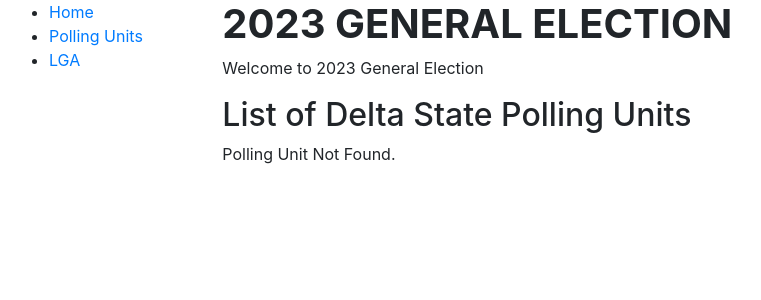
After one commit to damiso15/bincom, a Django app: page /lga-list in a window 1280 px wide. The commit adds this page. Shown: the top 300 px of the page, without its empty margins (6-767 px from the left). Run offline with Django 3.2, Linux system fonts and the light colour scheme; data that the repository does not hold is empty.

Commit message:
Bincom Programming Test: Created the Views, Urls and Templates for Question 2

```diff
--- a/core/urls.py
+++ b/core/urls.py
@@ -23,5 +23,8 @@ urlpatterns = [
     path('admin/', admin.site.urls),
     path('', views.index_view, name='index'),
     path('polling-unit-list', views.PollingUnitListView.as_view(), name='polling_unit_list'),
-    path('polling-unit-result/<int:pk>', views.polling_unit_detail_view, name='polling_unit_result')
+    path('polling-unit-result/<int:pk>', views.polling_unit_detail_view, name='polling_unit_result'),
+    path('lga-list', views.LGAListView.as_view(), name='lga_list'),
+    path('lga-polling-result/<int:pk>', views.lga_detail_view, name='lga_polling_result'),
+
 ]
--- a/polls/models.py
+++ b/polls/models.py
@@ -65,6 +65,10 @@ class LGA(models.Model):
     date_entered = models.DateTimeField(null=True)
     user_ip_address = models.CharField(max_length=50)
 
+    def get_absolute_url(self):
+        """Returns the url to access a detail record for this book."""
+        return reverse('lga_polling_result', args=[str(self.unique_id)])
+
 
 class Party(models.Model):
     id = models.AutoField(validators=[MaxValueValidator(11)], primary_key=True)
--- a/polls/views.py
+++ b/polls/views.py
@@ -1,3 +1,4 @@
+from django.http import Http404
 from django.shortcuts import render, get_object_or_404
 from django.views import generic
 from .models import AgentName, AnnouncedLGAResults, AnnouncedPUResults, AnnouncedStateResults, AnnouncedWardResults, \
@@ -6,8 +7,6 @@ from .models import AgentName, AnnouncedLGAResults, AnnouncedPUResults, Announce
 # Create your views here.
 
 
-# class IndexView(generic.ListView):
-#     template_name = 'index.html'
 def index_view(request):
     return render(request, 'index.html')
 
@@ -22,10 +21,40 @@ class PollingUnitListView(generic.ListView):
 def polling_unit_detail_view(request, pk):
     poll = get_object_or_404(PollingUnit, pk=pk)
     abbrev = AnnouncedPUResults.objects.all().filter(polling_unit_unique_id=pk)
-    print(abbrev)
+    if abbrev.count() == 0:
+        raise Http404("Result for this Polling Unit is not yet out")
     context = {
         'poll': poll,
         'abbrev': abbrev,
     }
-    print(poll, 'this is working')
     return render(request, 'pollingunit_result.html', context)
+
+
+class LGAListView(generic.ListView):
+    model = LGA
+    context_object_name = 'lga_list'
+    queryset = LGA.objects.only('lga_name')
+    template_name = 'lga_list.html'
+
+
+def lga_detail_view(request, pk):
+    lga = get_object_or_404(LGA, lga_id=pk)
+    poll = PollingUnit.objects.all().filter(pk=pk)
+    result = AnnouncedPUResults.objects.all().filter(polling_unit_unique_id=pk)
+    if result.count() == 0:
+        raise Http404("Result for this Local Government is not out.")
+    result_list = []
+    for item in result:
+        cal = item.party_score
+        result_list.append(cal)
+    result_sum = sum(result_list)
+    print(lga)
+    print(poll)
+    context = {
+        'lga': lga,
+        'poll': poll,
+        'result': result,
+        'result_sum': result_sum,
+    }
+    print(result, 'this is working')
+    return render(request, 'lgapolling_result.html', context)
--- a/templates/base.html
+++ b/templates/base.html
@@ -17,7 +17,7 @@
         <ul class="sidebar-nav">
           <li><a href="{% url 'index' %}">Home</a></li>
           <li><a href="{% url 'polling_unit_list' %}">Polling Units</a></li>
-          <li><a href="">All authors</a></li>
+          <li><a href="{% url 'lga_list' %}">LGA</a></li>
         </ul>
      {% endblock %}
       </div>
--- a/templates/index.html
+++ b/templates/index.html
@@ -6,5 +6,6 @@
     <h2>List of Polling Units</h2>
     <ul>
         <a href="{% url 'polling_unit_list' %}">Polling Units</a>
+        <a href="{% url 'lga_list' %}">LGA</a>
     </ul>
 {% endblock %}
--- /dev/null
+++ b/templates/lga_list.html
@@ -0,0 +1,18 @@
+{% extends "base.html" %}
+
+{% block content %}
+  <h1><strong>2023 GENERAL ELECTION</strong></h1>
+  <p>Welcome to 2023 General Election</p>
+  <h2>List of Delta State Polling Units</h2>
+  {% if lga_list %}
+  <ul>
+    {% for lga in lga_list %}
+      <li>
+        <a href="{{ lga.get_absolute_url }}">{{ lga.lga_name }}</a>
+      </li>
+    {% endfor %}
+  </ul>
+  {% else %}
+    <p>Polling Unit Not Found.</p>
+  {% endif %}
+{% endblock %}
--- a/templates/pollingunit_result.html
+++ b/templates/pollingunit_result.html
@@ -1,7 +1,7 @@
 {% extends "base.html" %}
 
 {% block content %}
-  <h1>Title: {{ poll.polling_unit_name }}</h1>
+  <h1><strong>{{ poll.polling_unit_name }}</strong></h1>
   {% for abb in abbrev %}
   <p><strong>Party Abbreviation:</strong> {{ abb.party_abbreviation }}</p>
   <p><strong>Party Score:</strong> {{ abb.party_score }}</p>
```
Also changed, not shown: templates/lgapolling_result.html (added, +13 -0 lines), 1 other file.
